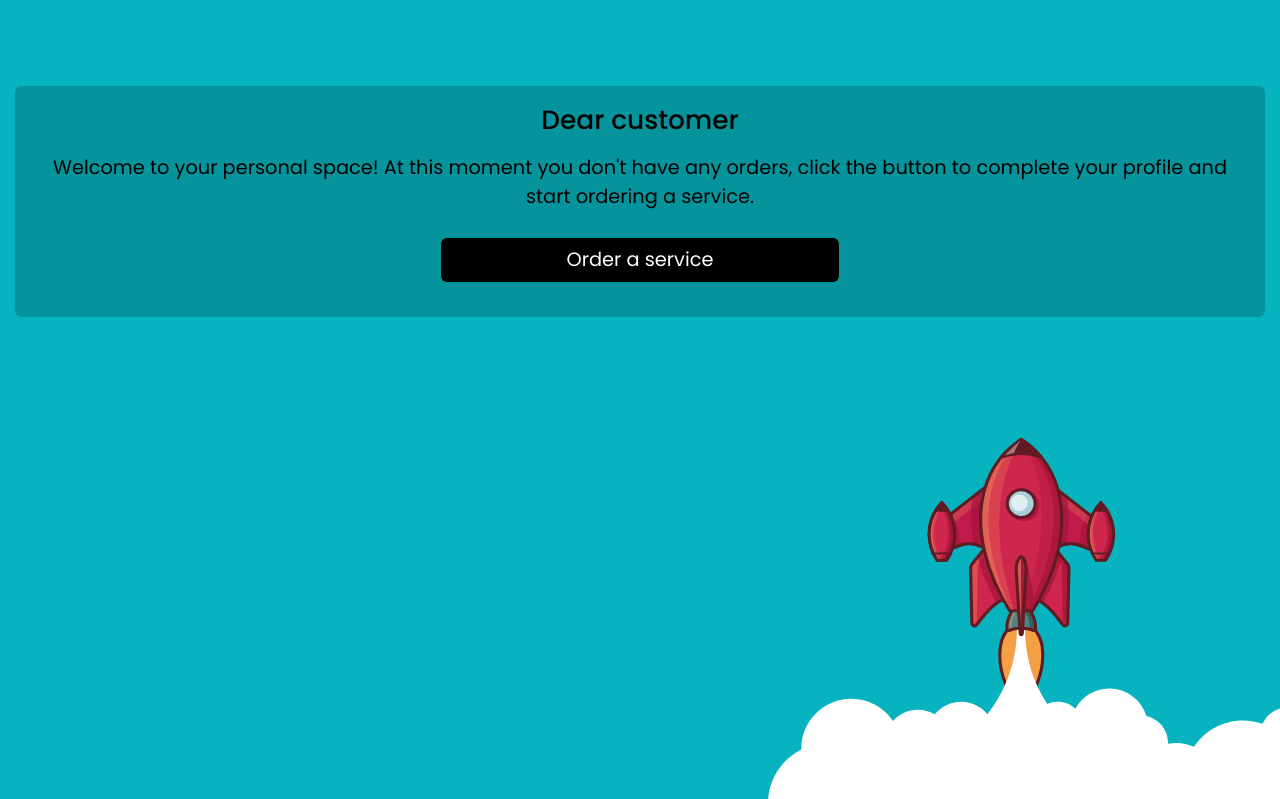
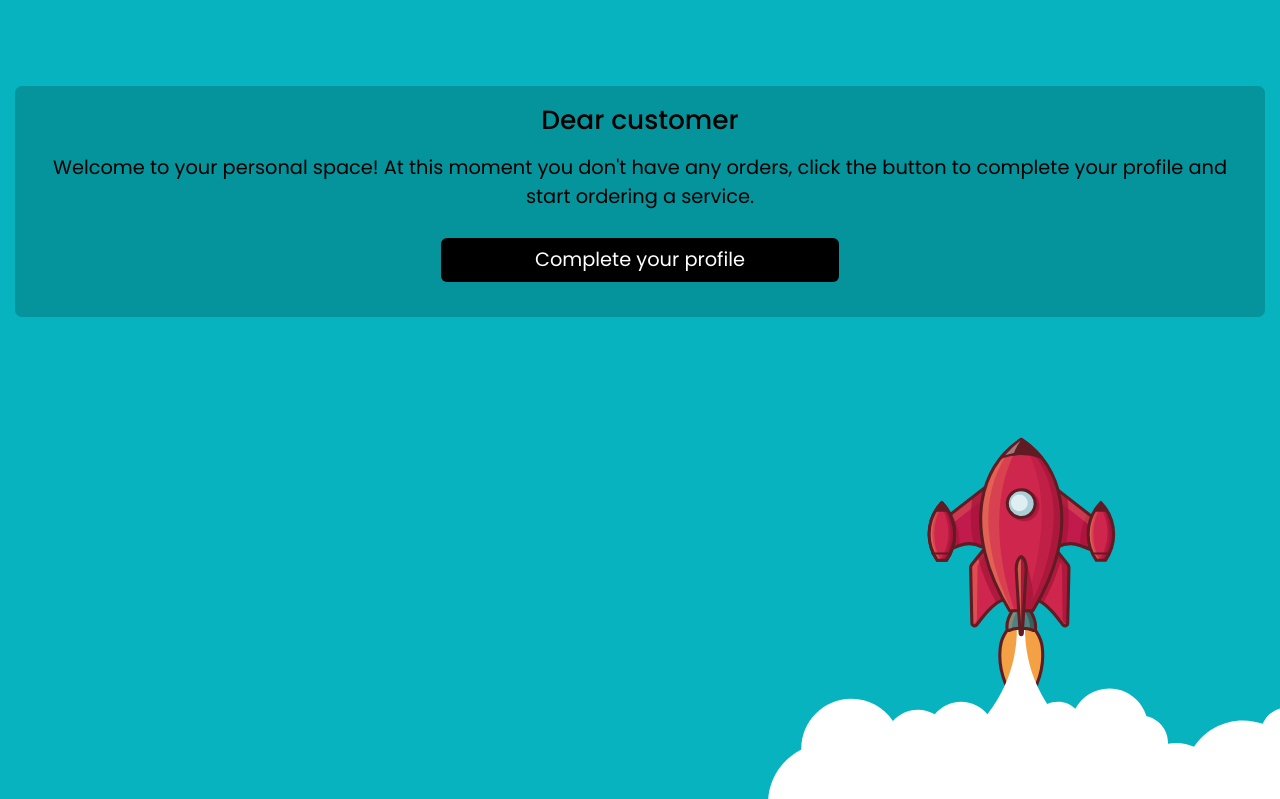
Before and after one commit to D1ang/Silkscreenservice, a Django app: template accounts/templates/accounts/customerpage.html in a window 1280 px wide. Shown: the top 799 px of the page. Run offline with Django 3.2, Linux system fonts and the light colour scheme; the template is opened without the code that fills it, so the values that code supplies are empty; parts of the project's set-up code (start-up, migrations or seed data) failed here and were passed over; some libraries are stand-ins or nearby versions.

Commit message:
Updated the button title for first login screen

```diff
--- a/accounts/templates/accounts/customerpage.html
+++ b/accounts/templates/accounts/customerpage.html
@@ -104,7 +104,7 @@
           </p>
         <div class="form-row justify-content-center my-2">
           <div class="form-group col-md-4 mb-0">
-            <a href="{% url 'accounts:userprofile' %}" class="btn btn-black-sm my-2" role="button">Order a service</a>
+            <a href="{% url 'accounts:userprofile' %}" class="btn btn-black-sm my-2" role="button">Complete your profile</a>
           </div>
         </div>
       </div>
```
